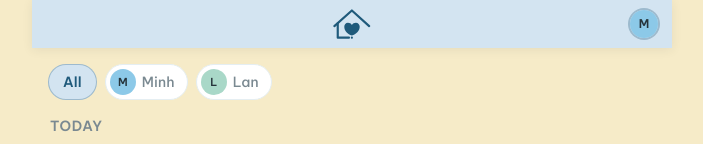
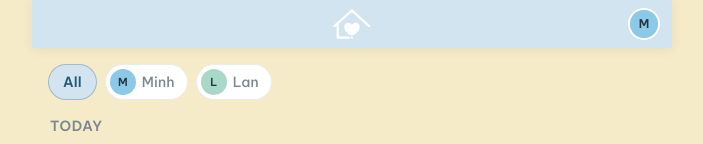
Before and after one commit to yennhi361998-code/Namin, a React (Vite) app: page / in a window 1280 px wide. Shown: the top 144 px of the page, without its empty margins (288-991 px from the left). Built offline with nearby package versions, Linux system fonts and the light colour scheme.

Commit message:
fix: restore white logo on brand header and update icon build

```diff
--- a/src/components/shell.tsx
+++ b/src/components/shell.tsx
@@ -167,11 +167,11 @@ export function BrandHeader() {
       <div className="h-12 px-1.5 grid grid-cols-[52px_1fr_52px] items-center">
         <span aria-hidden />
         <div className="flex justify-center">
-          <Logo height={30} color="#1F5A7B" />
+          <Logo height={30} color="#FFFFFF" />
         </div>
         <div className="flex justify-end">
-          <button type="button" onClick={() => openSheet({ type: 'household' })} aria-label="Household and members" className="w-11 h-11 rounded-full flex items-center justify-center active:bg-header-ink/10">
-            <span className="rounded-full ring-2 ring-header-ink/30">
+          <button type="button" onClick={() => openSheet({ type: 'household' })} aria-label="Household and members" className="w-11 h-11 rounded-full flex items-center justify-center active:bg-white/40">
+            <span className="rounded-full ring-2 ring-white">
               <MemberAvatar member={me} size={28} />
             </span>
           </button>
```
